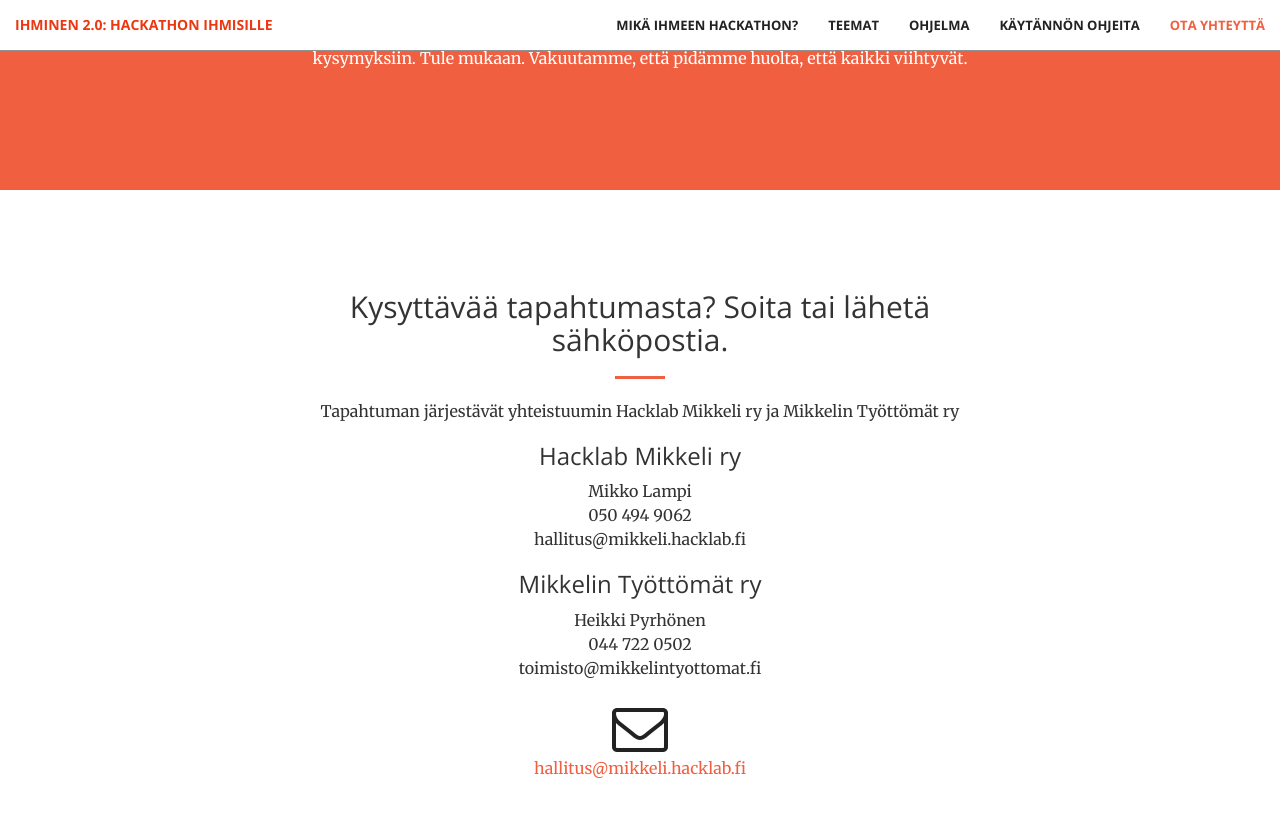
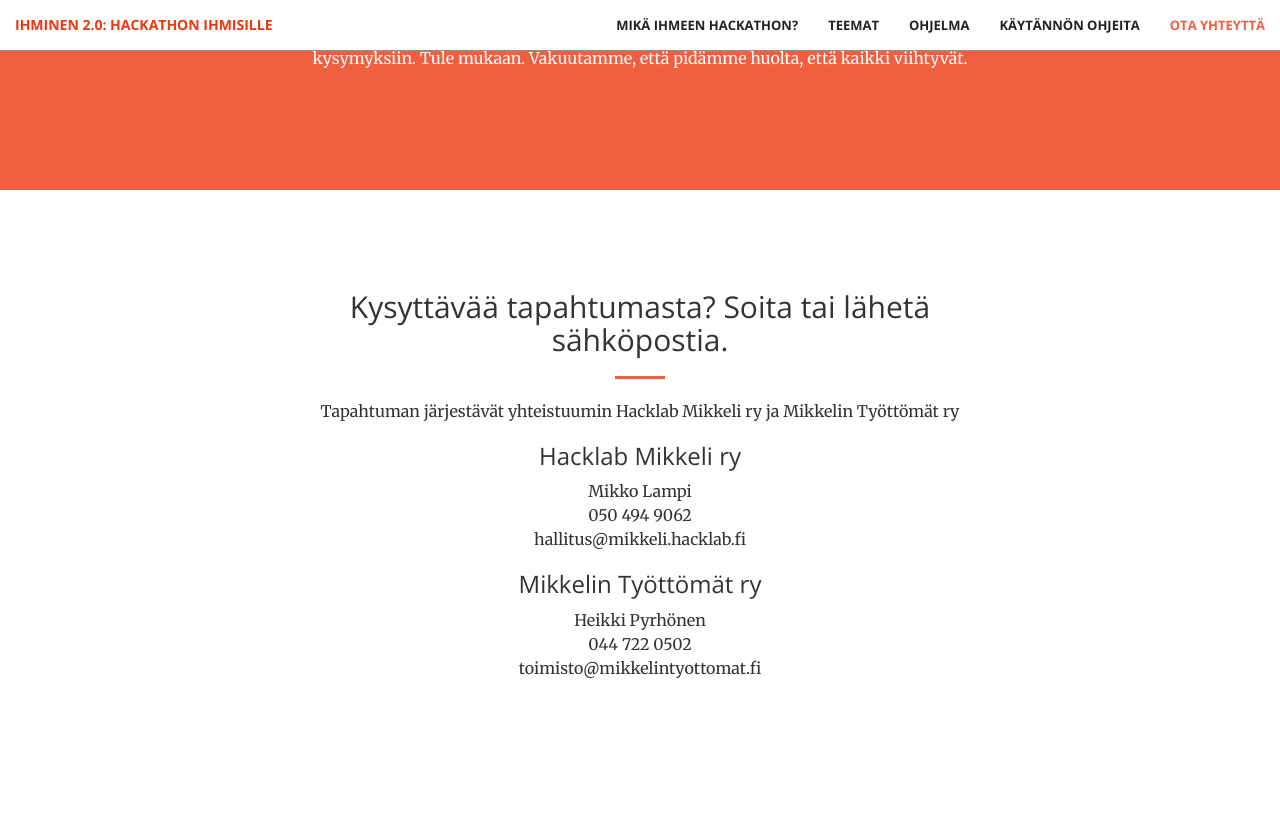
Before and after one commit to hacklabmikkeli/ihminen-2, a Jekyll site: the page built from index.html, in a window 1280 px wide and 900 px high, scrolled down 4145 px. Shown: the top 817 px of the window. Built offline with Jekyll 4.4.1, drawn with Linux system fonts in a browser that asks for light colours.

Commit message:
content update

```diff
--- a/_includes/contact.html
+++ b/_includes/contact.html
@@ -15,11 +15,5 @@
                 toimisto@mikkelintyottomat.fi
                 </p>
             </div>
-        <div class="col-lg-8 col-lg-offset-2 text-center">
-            <a href="mailto:{{ site.email }}">
-            <i class="fa fa-envelope-o fa-3x wow bounceIn" data-wow-delay=".1s"></i>
-                <p>{{ site.email }}</p>
-            </a>
-        </div>
     </div>
 </section>
```
